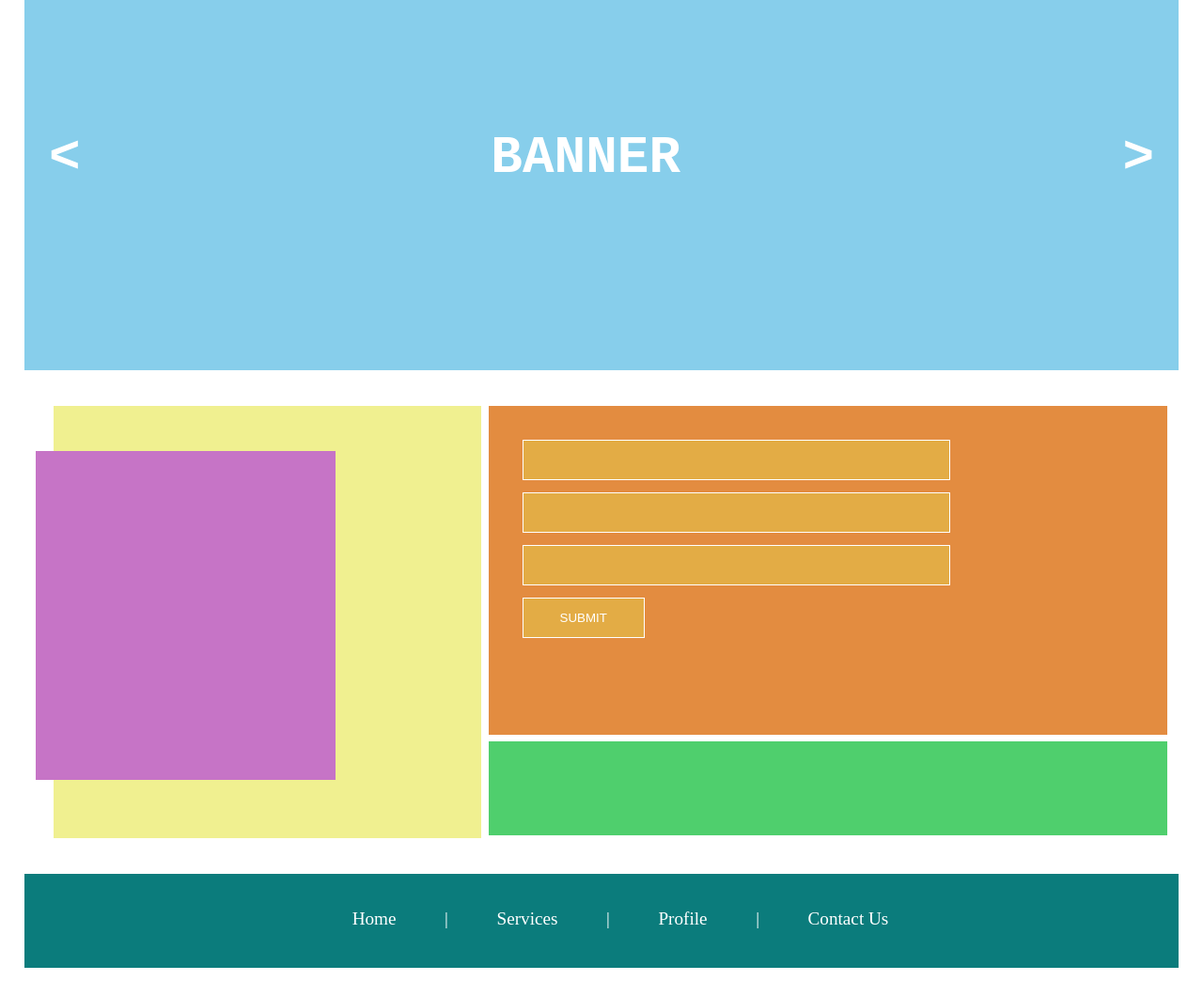
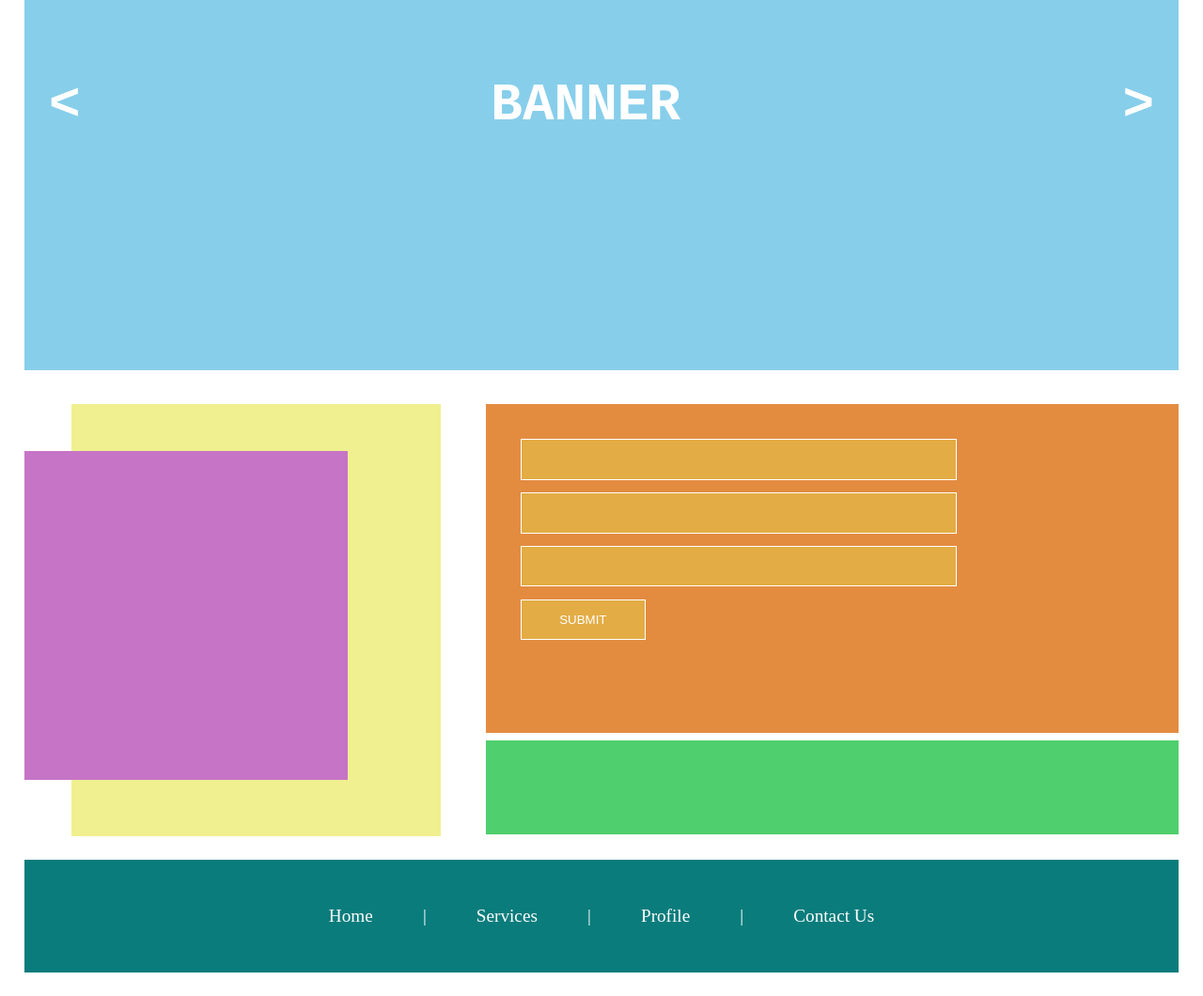
Before and after one commit to Pritha211/INNORAFT_CSS_ASSIGNMENT4, a plain HTML site: page index.html in a window 1280 px wide. Shown: the part 112-1172 px from the top of the page at 94% size. Drawn offline with Linux system fonts and the light colour scheme.

Commit message:
changes done but have some doubt

```diff
--- a/4th_assignmentstyle.css
+++ b/4th_assignmentstyle.css
@@ -1,12 +1,16 @@
-body{
+*{
     margin: 0;
     padding: 0;
     box-sizing: border-box;
 }
 
+.container{
+    max-width: 96%;
+    margin: 2%;
+}
+
 .navbar{
     background-color: lightgray;
-    margin: 2%;
     height: 80px;
     margin-bottom: 0;
 
@@ -26,7 +30,6 @@ body{
 }
 
 .nav-item ul li{
-    display: flex;
     font-size: 1.2rem;
     float: right;
     padding: 2%;
@@ -48,12 +51,11 @@ body{
 .banner{
     background-color: skyblue;
     height: 400px;
-    margin: 2%;
+
     margin-top: 0;
 }
 
 .banner h1{
-    margin: 0;
     font-size: 3.5rem;
     color: white;
     padding: 7% 0;
@@ -61,19 +63,18 @@ body{
 }
 
 .row{
-    display: flex;
-    margin: 3%;
+    margin: 3% 0;
 
 }
 .first-row-sub{
     width: 40%;
-    display: flex;
+    float: left;
 
 }
 
 
 .second-row-sub{
-    display: inline-block;
+    float: right;
     width: 60%;
 
 }
@@ -84,15 +85,16 @@ body{
     width: 70%;
     margin-top: 10%;
     z-index: 1;
+    float: left;
 }
 
 
 .second{
     height: 460px;
-    width: 100%;
+    width: 80%;
     background-color: rgb(240, 240, 144);
-    margin-right: 1.5%;
-    margin-left: -300px;
+    margin-left: 50px;
+
 }
 
 
@@ -130,21 +132,22 @@ body{
 
 footer{
     background-color: rgb(11,124,124);
-    margin: 2%;
-    height: 100px;
+    margin: 2% 0;
+    float: left;
+    width: 100%;
 }
 
 footer ul{
     list-style: none;
     color: white;
     text-align: center;
-    padding-top: 3%;
+    padding: 2% 0;
 
 }
 
 footer ul li{
     padding: 2%;
-    display: inline;
+    display: inline-block;
     font-size: 1.2rem;
 
 }
--- a/index.html
+++ b/index.html
@@ -7,6 +7,7 @@
     <link rel="stylesheet" href="4th_assignmentstyle.css">
 </head>
 <body>
+    <div class="container">
         <nav class="navbar">
             <div class="logo">
                 <img src="images/logo-img.png" alt="logo">
@@ -59,7 +60,10 @@
                 <li>Profile</li>
                 <li>|</li>
                 <li>Contact Us</li>
+
             </ul>
         </footer>
+    </div>
+
 </body>
 </html>
```
Lines whose indentation alone changed are shown as unchanged.
